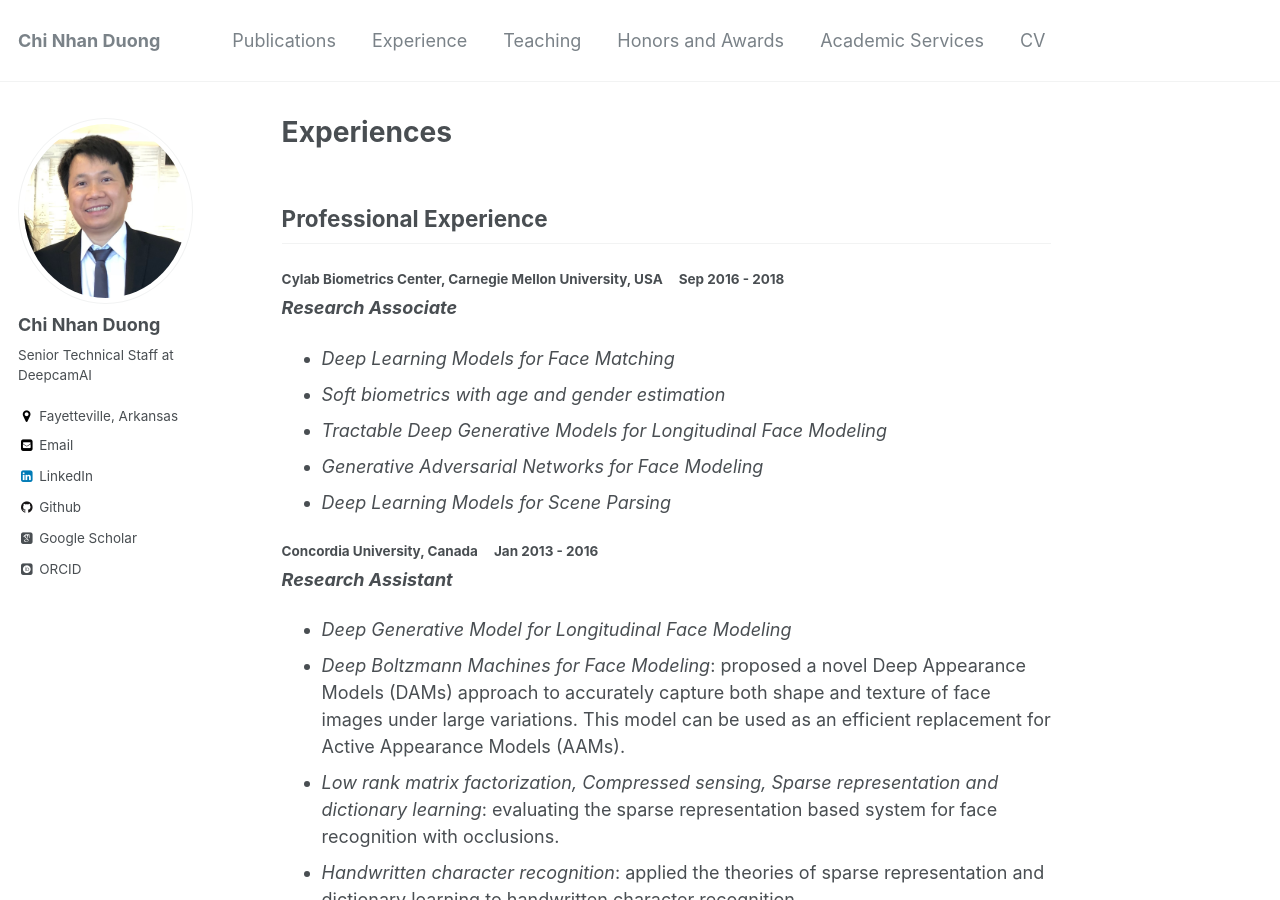
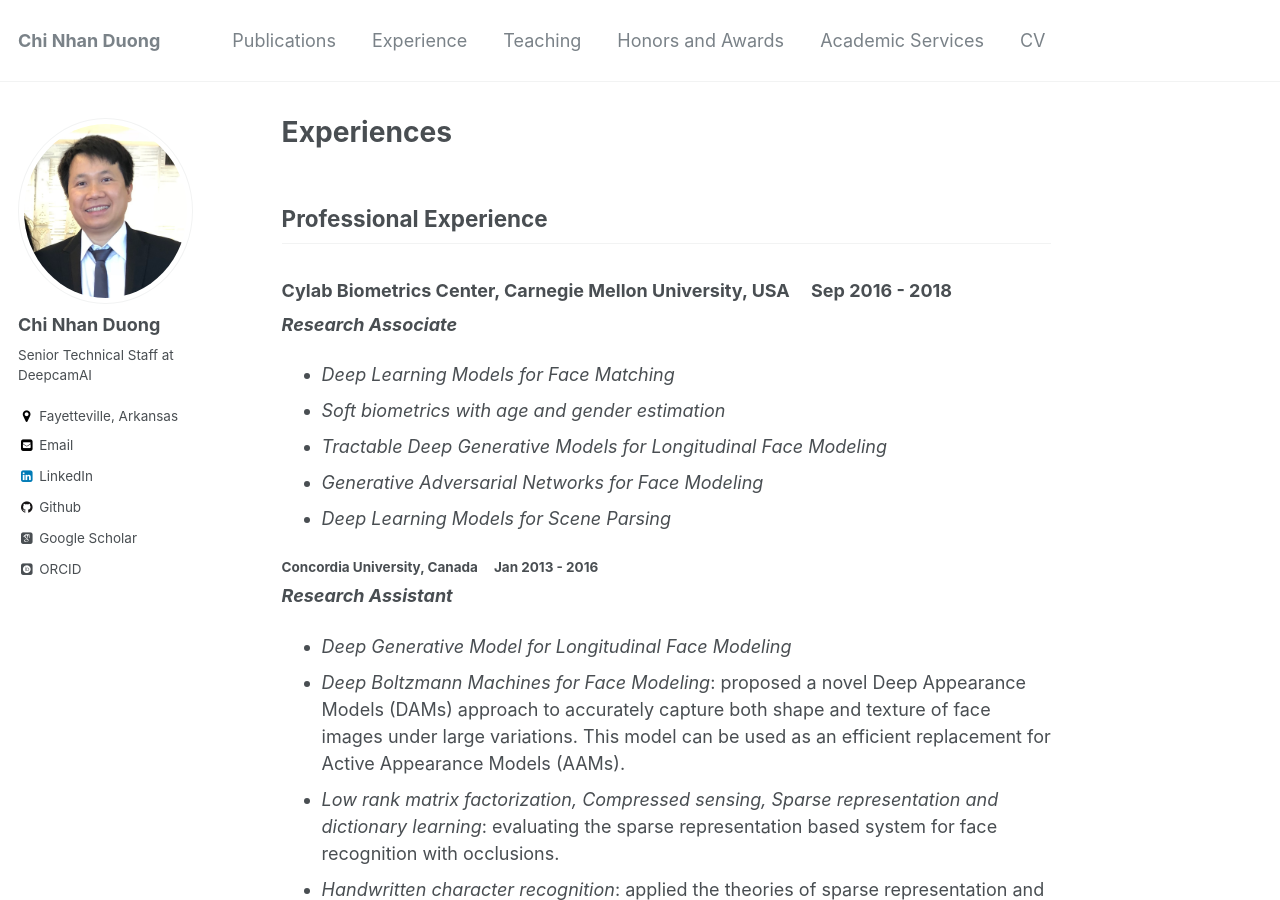
Before and after one commit to dcnhan/dcnhan.github.io, a Jekyll site: the page built from _pages/experience.md, in a window 1280 px wide and 900 px high. Built offline with Jekyll 4.4.1, drawn with Linux system fonts in a browser that asks for light colours; some web fonts are replaced.

```diff
--- a/_pages/experience.md
+++ b/_pages/experience.md
@@ -5,7 +5,7 @@ author_profile: true
 ---
 
 ## Professional Experience
-#### Cylab Biometrics Center, Carnegie Mellon University, USA &nbsp;&nbsp;&nbsp; Sep 2016 - 2018
+### Cylab Biometrics Center, Carnegie Mellon University, USA &nbsp;&nbsp;&nbsp; Sep 2016 - 2018
 
    ***Research Associate***
 
```
